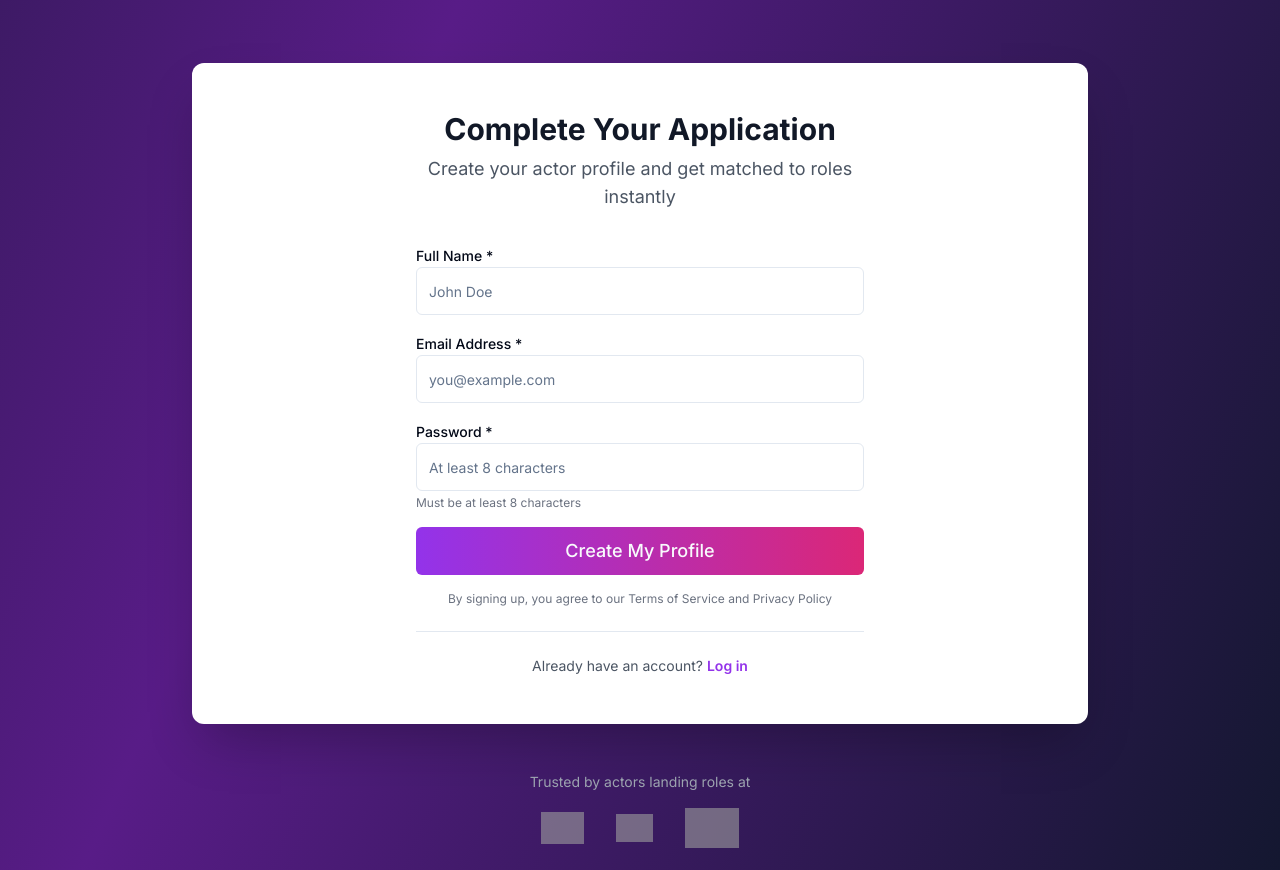
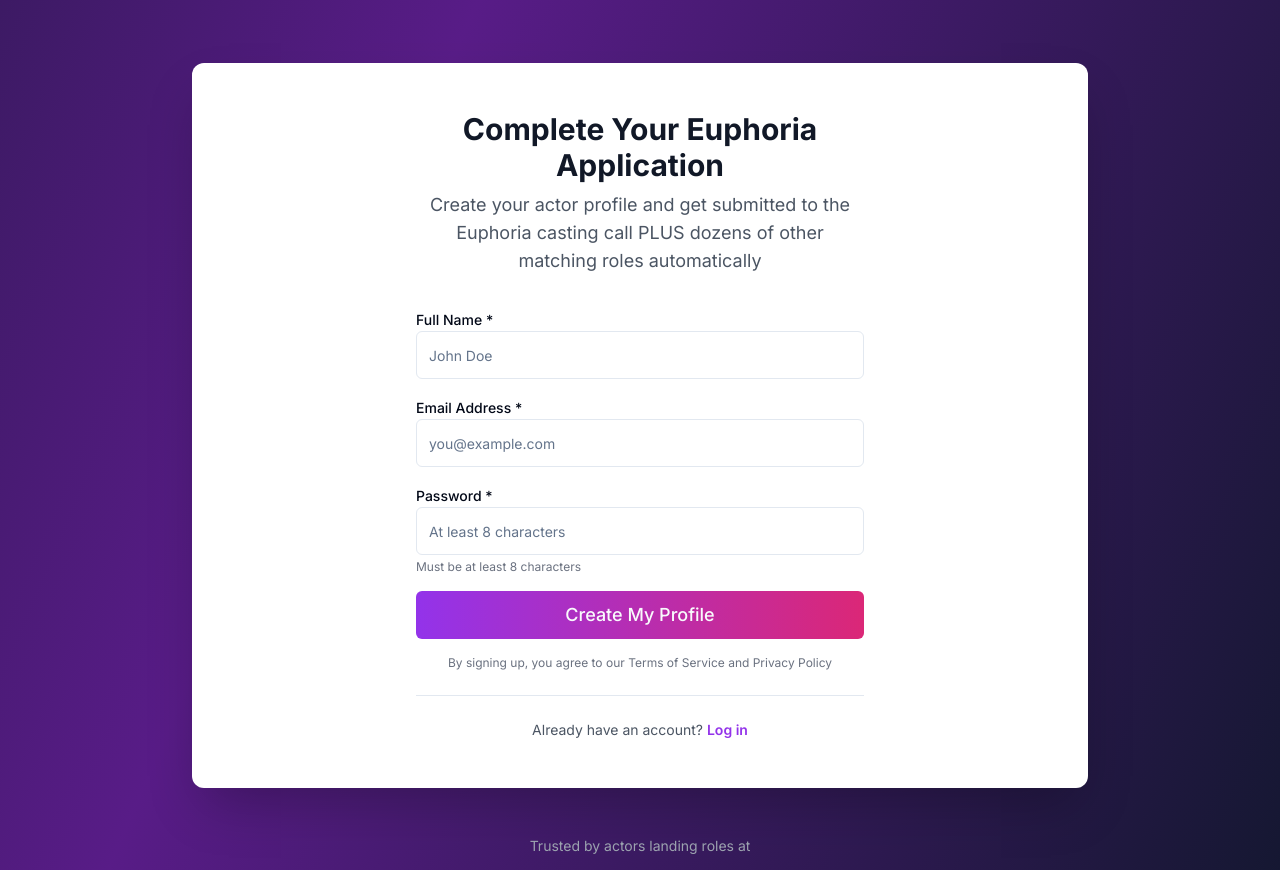
Before and after one commit to mmgolebi/castingcompanion3, a Next.js app: page /apply in a window 1280 px wide. Shown: the part 1889-2759 px from the top of the page. Built offline with nearby package versions, Linux system fonts and the light colour scheme; grey boxes are pictures that could not be loaded.

Commit message:
Update apply page to reference Euphoria role + dozens of other auto-submissions

```diff
--- a/src/app/apply/page.tsx
+++ b/src/app/apply/page.tsx
@@ -279,10 +279,10 @@ function ApplyPageContent() {
             <div className="max-w-md mx-auto">
               <div className="text-center mb-8">
                 <h2 className="text-3xl font-bold text-gray-900 mb-2">
-                  Complete Your Application
+                  Complete Your Euphoria Application
                 </h2>
                 <p className="text-gray-600 text-lg">
-                  Create your actor profile and get matched to roles instantly
+                  Create your actor profile and get submitted to the Euphoria casting call PLUS dozens of other matching roles automatically
                 </p>
               </div>
 
```
